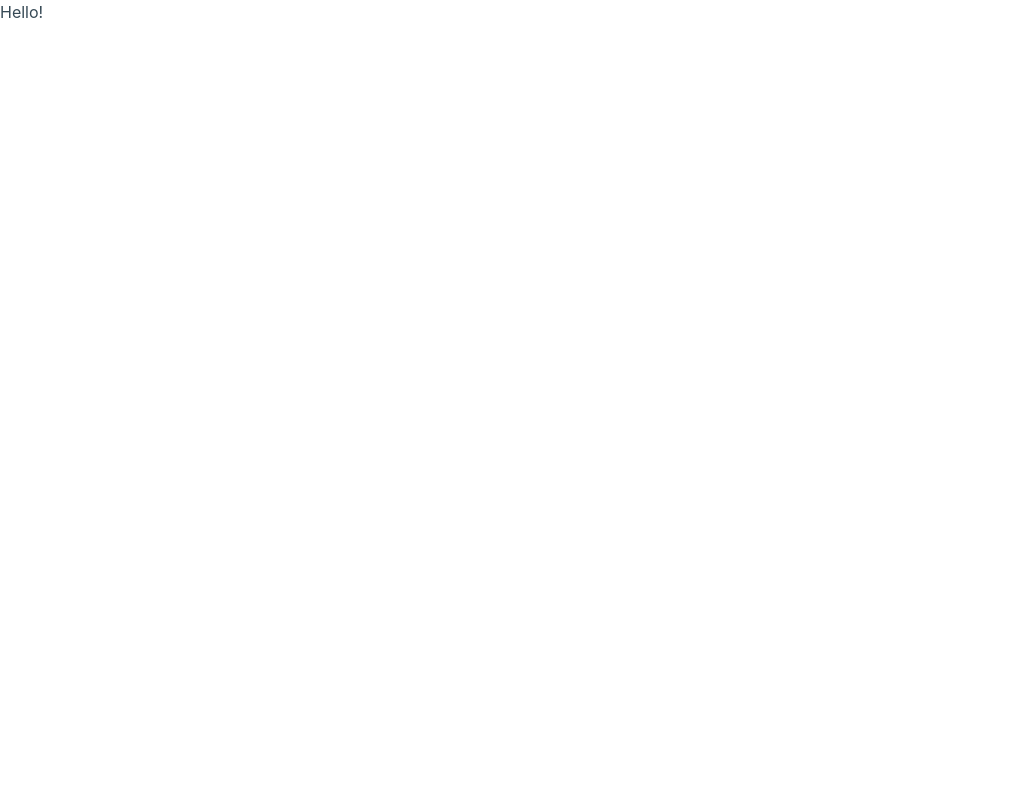
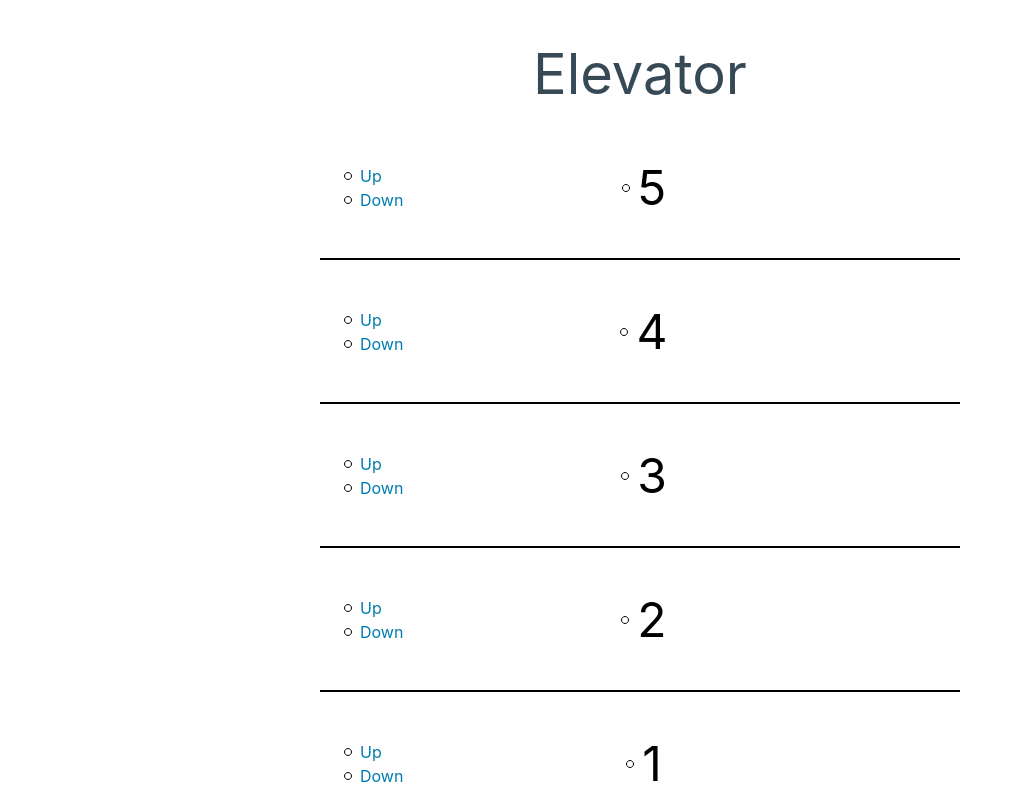
Before and after one commit to winterdouglas/elevator-react, a React (Vite) app in the folder apps/web/: page / in a window 1280 px wide. Shown: the top 800 px of the page, without its empty margins (0-1022 px from the left). Built offline with nearby package versions, Linux system fonts and the light colour scheme.

Commit message:
WIP: Web app now able to move between floors

```diff
--- a/apps/web/package.json
+++ b/apps/web/package.json
@@ -12,11 +12,13 @@
     "lint": "eslint ."
   },
   "dependencies": {
+    "@react-spring/web": "^9.7.2",
     "elevator-core": "workspace:^",
     "react": "18.2.0",
     "react-dom": "18.2.0",
     "styled-components": "^5.3.9",
-    "theme": "workspace:^"
+    "theme": "workspace:^",
+    "utils": "workspace:^"
   },
   "devDependencies": {
     "@types/node": "^18.15.11",
--- a/apps/web/src/App.tsx
+++ b/apps/web/src/App.tsx
@@ -1,17 +1,17 @@
 import { ThemeProvider } from "styled-components";
+import { darkTheme, lightTheme } from "theme";
 import { GlobalStyle } from "./GlobalStyle";
 import { useColorScheme } from "./hooks/useColorScheme";
-import { darkTheme, lightTheme } from "theme";
+import { Building } from "./components/Building";
 
 export const App = () => {
   const colorScheme = useColorScheme();
 
-  console.log(colorScheme);
-
   return (
     <ThemeProvider theme={colorScheme === "dark" ? darkTheme : lightTheme}>
       <GlobalStyle />
-      <span>Hello!</span>
+
+      <Building floorCount={6} />
     </ThemeProvider>
   );
 };
--- a/apps/web/src/GlobalStyle.tsx
+++ b/apps/web/src/GlobalStyle.tsx
@@ -5,7 +5,7 @@ export const GlobalStyle = createGlobalStyle`
     font-family: Inter, system-ui, Avenir, Helvetica, Arial, sans-serif;
     font-weight: 400;
 
-    color-scheme: light dark;
+    color-scheme: dark light;
     color: ${(props) => props.theme.text};
     background-color: ${(props) => props.theme.background};
   }
@@ -14,6 +14,12 @@ export const GlobalStyle = createGlobalStyle`
   *::before,
   *::after {
     box-sizing: border-box;
+  }
+
+  * {
+    margin: 0;
+    padding:0;
+    font: inherit;
   }
 
   /* Remove default margin */
@@ -61,11 +67,15 @@ export const GlobalStyle = createGlobalStyle`
   }
 
   /* Inherit fonts for inputs and buttons */
-  input,
+  /* input,
   button,
   textarea,
   select {
     font: inherit;
+  } */
+
+  a, button {
+    cursor: pointer;
   }
 
   /* Remove all animations, transitions and smooth scroll for people that prefer not to see them */
--- /dev/null
+++ b/apps/web/src/assets/icons/Dot.tsx
@@ -0,0 +1,16 @@
+import { SVGProps } from "react";
+import styled from "styled-components";
+
+const Svg = (props: SVGProps<SVGSVGElement>) => (
+  <svg xmlns="http://www.w3.org/2000/svg" fill="none" {...props}>
+    <path
+      d="M15.5 12C15.5 13.933 13.933 15.5 12 15.5C10.067 15.5 8.5 13.933 8.5 12C8.5 10.067 10.067 8.5 12 8.5C13.933 8.5 15.5 10.067 15.5 12Z"
+      stroke="black"
+    />
+  </svg>
+);
+
+export const Dot = styled(Svg)`
+  width: 1.5rem;
+  height: 1.5rem;
+`;
--- /dev/null
+++ b/apps/web/src/components/Building.tsx
@@ -0,0 +1,77 @@
+import { useEffect } from "react";
+import styled from "styled-components";
+import { useSpring, animated } from "@react-spring/web";
+import { useElevator } from "elevator-core";
+import { range } from "utils";
+import { Floor } from "./Floor";
+
+const MainContent = styled.main`
+  padding-block: 2rem;
+  width: min(60%, 40rem);
+  margin-inline: auto;
+`;
+
+const Title = styled.h1`
+  font-size: 3.5rem;
+  text-align: center;
+`;
+
+const Wrapper = styled.div`
+  position: relative;
+`;
+
+const Elevator = styled(animated.div)`
+  position: absolute;
+  bottom: 0;
+  left: 0;
+  right: 0;
+  background-color: ${(props) => props.theme.highlight};
+`;
+
+type BuildingProps = {
+  floorCount: number;
+};
+
+export const Building = ({ floorCount }: BuildingProps) => {
+  const floors = range(0, floorCount - 1).reverse();
+  const { calls, callUp, callDown, setTarget, floor } = useElevator();
+  const itemSizePercent = 100 / (floors.length || 1);
+
+  const [styles, api] = useSpring(() => ({
+    height: `${itemSizePercent}%`,
+    y: "0%",
+  }));
+
+  useEffect(() => {
+    api.start({ y: `${-(floor * 100)}%` });
+  }, [api, floor, itemSizePercent]);
+
+  return (
+    <MainContent>
+      <Title>Elevator</Title>
+      <Wrapper>
+        <Elevator style={styles} />
+        {floors.map((floor) => {
+          return (
+            <Floor
+              key={floor}
+              floorCount={floorCount}
+              floor={floor}
+              onPressUp={() => {
+                callUp(floor);
+              }}
+              onPressDown={() => {
+                callDown(floor);
+              }}
+              onPress={() => {
+                setTarget(floor);
+              }}
+              // isQueued={calls.some((c) => c.floor === floor && !c.intention)}
+              // intention={calls.find((c) => c.floor === floor)?.intention}
+            />
+          );
+        })}
+      </Wrapper>
+    </MainContent>
+  );
+};
--- /dev/null
+++ b/apps/web/src/components/Floor.tsx
@@ -0,0 +1,83 @@
+import styled from "styled-components";
+import { FloorButton } from "./FloorButton";
+import { Dot } from "../assets/icons/Dot";
+
+const FloorCell = styled.div`
+  position: relative;
+  isolation: isolate;
+  padding: 3rem 1rem;
+  display: flex;
+
+  &:after {
+    content: "";
+    position: absolute;
+    bottom: 0;
+    left: 0;
+    right: 0;
+    display: block;
+    border-bottom: 2px solid ${(props) => props.theme.separator};
+  }
+`;
+
+const ButtonsContainer = styled.div`
+  // display: inline;
+  display: flex;
+  flex-direction: column;
+  align-items: flex-start;
+`;
+
+const PressableFloor = styled.button`
+  position: absolute;
+  inset: 0;
+  z-index: -1;
+  border-width: 0;
+  background: transparent;
+  font-size: 3rem;
+
+  display: flex;
+  flex-direction: row;
+  justify-content: center;
+  align-items: center;
+
+  &:hover {
+    background-color: ${(props) => props.theme.secondary};
+  }
+
+  &:active {
+    background-color: ${(props) => props.theme.highlight};
+  }
+`;
+
+type FloorProps = {
+  floorCount: number;
+  floor: number;
+  isQueued?: boolean;
+  intention?: "Up" | "Down";
+  onPress?: () => void;
+  onPressUp?: () => void;
+  onPressDown?: () => void;
+};
+
+export const Floor = ({
+  floorCount,
+  floor,
+  isQueued,
+  intention,
+  onPress,
+  onPressUp,
+  onPressDown,
+}: // ...props
+FloorProps) => {
+  return (
+    <FloorCell>
+      <ButtonsContainer>
+        <FloorButton title="Up" onClick={onPressUp} />
+        <FloorButton title="Down" onClick={onPressDown} />
+      </ButtonsContainer>
+      <PressableFloor onClick={onPress}>
+        <Dot />
+        {floor}
+      </PressableFloor>
+    </FloorCell>
+  );
+};
--- /dev/null
+++ b/apps/web/src/components/FloorButton.tsx
@@ -0,0 +1,36 @@
+import styled from "styled-components";
+import { Dot } from "../assets/icons/Dot";
+import { HTMLAttributes } from "react";
+
+const Button = styled.button`
+  display: flex;
+  justify-content: center;
+  align-items: center;
+
+  border-width: 0;
+  background-color: transparent;
+  color: ${(props) => props.theme.primary};
+
+  &:hover {
+    opacity: 0.8;
+  }
+
+  &:active {
+    opacity: 0.2;
+  }
+`;
+
+const Text = styled.span``;
+
+type FloorButtonProps = HTMLAttributes<HTMLButtonElement> & {
+  title?: string;
+};
+
+export const FloorButton = ({ title, ...props }: FloorButtonProps) => {
+  return (
+    <Button {...props}>
+      <Dot />
+      <Text>{title}</Text>
+    </Button>
+  );
+};
```
Also changed, not shown: 2 other files (tests, documents, lock files or other folders).
